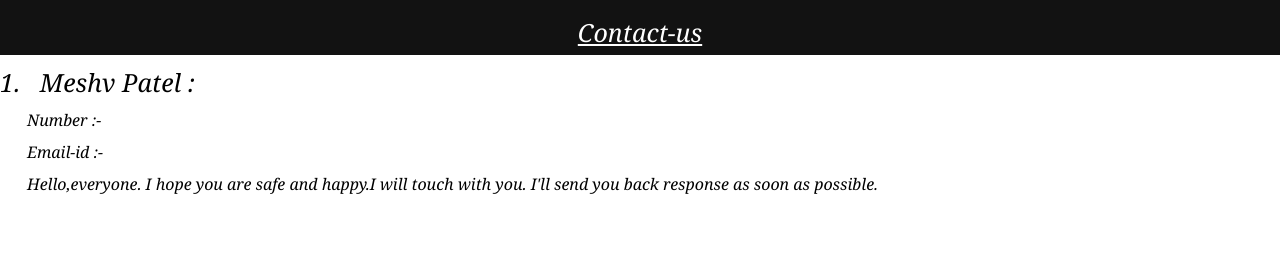
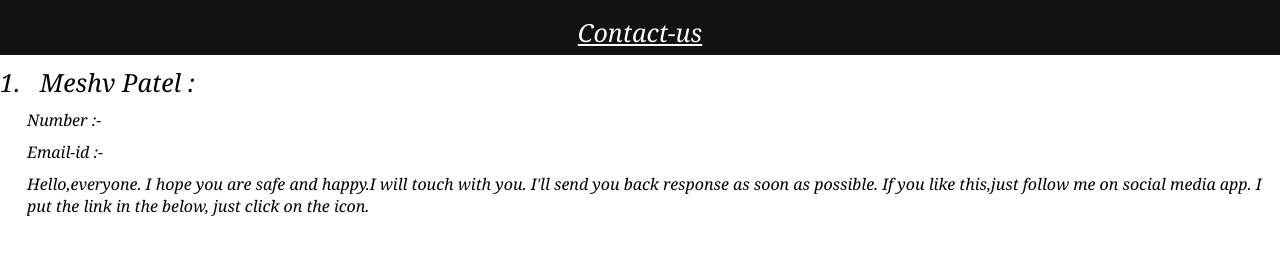
Before and after one commit to meshv-p/icon, a plain HTML site: page index.html in a window 1280 px wide. Shown: the top 254 px of the page. Drawn offline with Linux system fonts and the light colour scheme.

Commit message:
Update index.html

```diff
--- a/index.html
+++ b/index.html
@@ -24,6 +24,8 @@
       <li class="l2" > Email-id :-   </li>
       <p>
           Hello,everyone. I hope you are safe and happy.I will touch with you. I'll send you back response as soon as possible.
+          If you like this,just follow me on social media app. I put the link in the below, just click on the icon.
+
       </p>
   </div>
 
```
